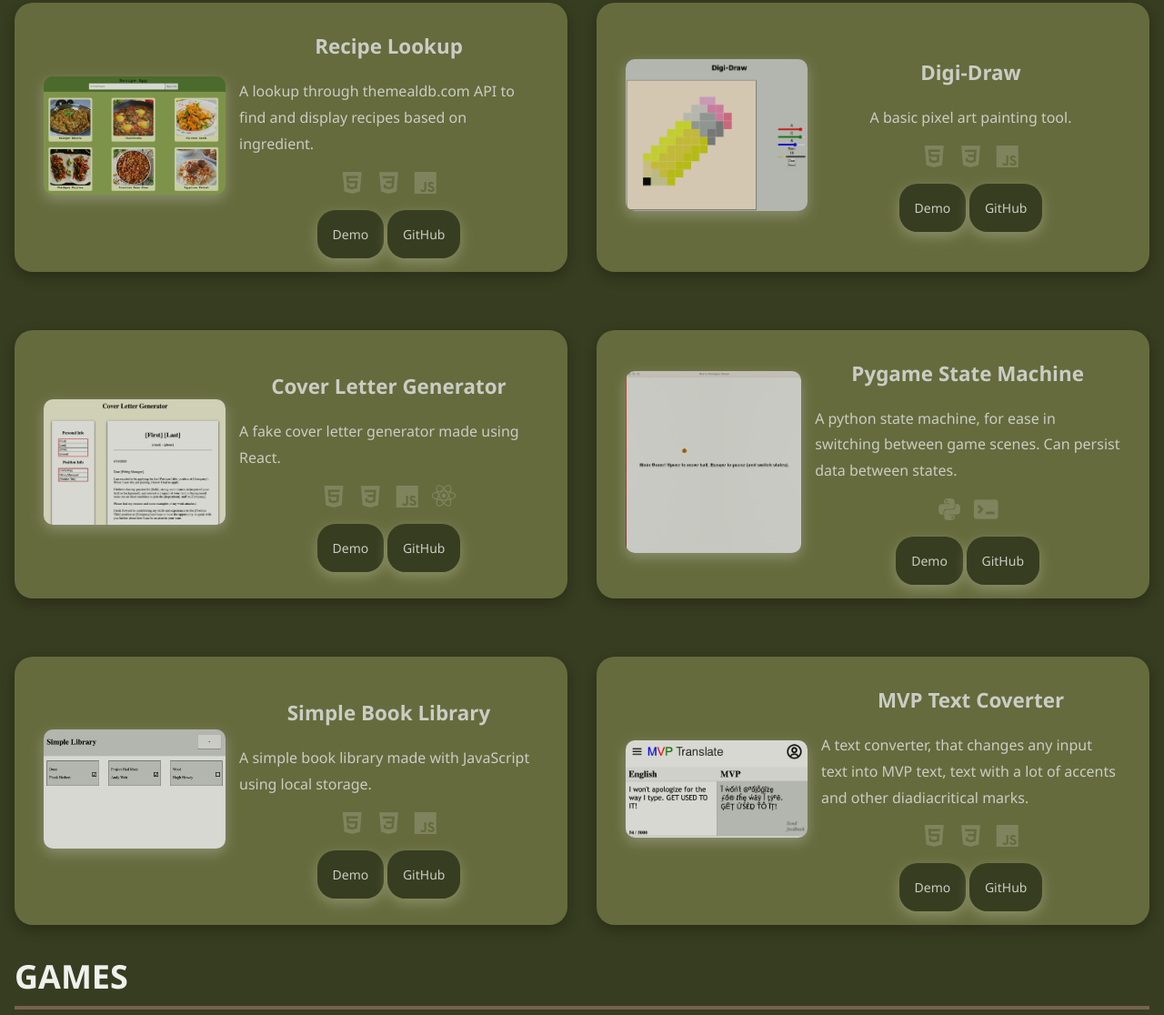
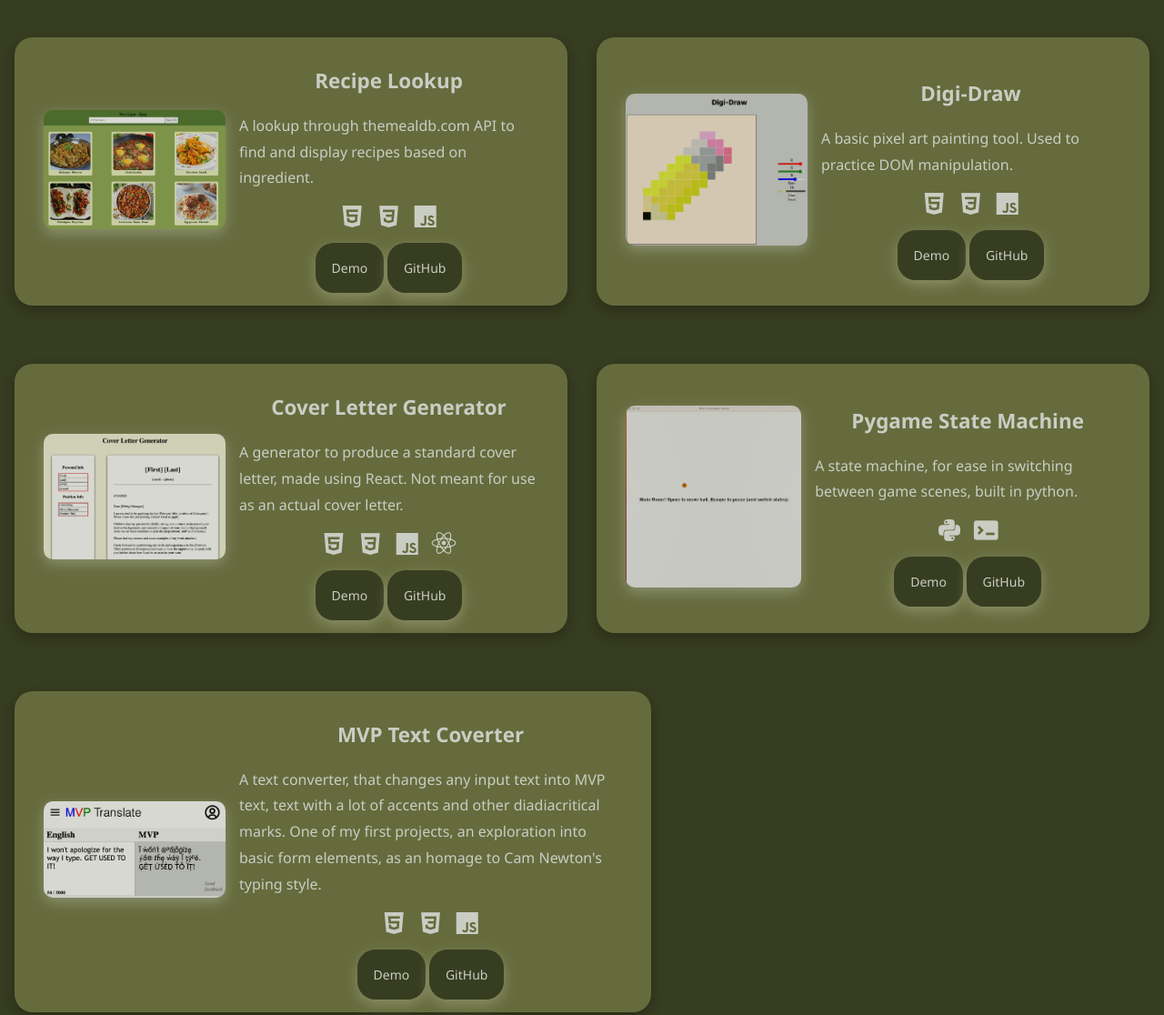
Before and after one commit to JordanKarp/JordanKarp.github.io, a website: page index.html in a window 1280 px wide. Shown: the part 1404-2520 px from the top of the page at 91% size. Drawn offline with nearby package versions, Linux system fonts and the light colour scheme.

Commit message:
Some content updates

```diff
--- a/index.html
+++ b/index.html
@@ -46,7 +46,7 @@
                     </a>
                     <div class="card-content">
                         <h2 class="card-title">Diagramless Crossword Builder</h2>
-                        <p class="card-summary">My largest project to date. This is program is able to build the all possible diagrams for a diagramless crossword puzzle, using only clue numbers.</p>
+                        <p class="card-summary">My largest analytical project. This is program is able to build the all possible diagrams for a diagramless crossword puzzle, using only clue numbers. Written in Python, and used Flask to create the front-end display.</p>
                         <div class="card-icons">
                             <i class='bx bxl-python' title="Python"></i>
                             <i class='bx bxl-flask' ></i>
@@ -64,7 +64,7 @@
                     </a>
                     <div class="card-content">
                         <h2 class="card-title">Local Library</h2>
-                        <p class="card-summary">A full library system made with express and MongoDB. Features a login system a full CRUD features towards Authors, Books, Book Instances, Genres, and Users. </p>
+                        <p class="card-summary">A full library system made with Express and MongoDB. Features a login system with authentication and full CRUD database features. </p>
                         <div class="card-icons">
                             <i class='bx bxl-javascript' ></i>
                             <i class='bx bxl-react' ></i>
@@ -83,7 +83,7 @@
                     </a>
                     <div class="card-content">
                         <h2 class="card-title">Recipe Lookup</h2>
-                        <p class="card-summary">A lookup through themealdb.com API to find and display recipes based on ingredient.</p>
+                        <p class="card-summary">A lookup through themealdb.com API to find and display recipes based on ingredient. </p>
                         <div class="card-icons">
                             <i class='bx bxl-html5' ></i>
                             <i class='bx bxl-css3' ></i>
@@ -102,7 +102,7 @@
                     <div class="card-content">
 
                     <h2 class="card-title">Digi-Draw</h2>
-                    <p class="card-summary">A basic pixel art painting tool.</p>
+                    <p class="card-summary">A basic pixel art painting tool. Used to practice DOM manipulation.</p>
                     <div class="card-icons">
                         <i class='bx bxl-html5' ></i>
                         <i class='bx bxl-css3' ></i>
@@ -120,7 +120,7 @@
                     </a>
                     <div class="card-content">
                         <h2 class="card-title">Cover Letter Generator</h2>
-                        <p class="card-summary">A fake cover letter generator made using React.</p>
+                        <p class="card-summary">A generator to produce a standard cover letter, made using React. Not meant for use as an actual cover letter.</p>
                         <div class="card-icons">
                             <i class='bx bxl-html5' ></i>
                             <i class='bx bxl-css3' ></i>
@@ -139,7 +139,7 @@
                     </a>
                     <div class="card-content">
                         <h2 class="card-title">Pygame State Machine</h2>
-                        <p class="card-summary">A python state machine, for ease in switching between game scenes. Can persist data between states.</p>
+                        <p class="card-summary">A state machine, for ease in switching between game scenes, built in python. </p>
                         <div class="card-icons">
                             <i class='bx bxl-python'></i>
                             <i class='bx bxs-terminal' ></i>
@@ -150,24 +150,6 @@
                         </div>
                     </div>
                 </div>
-                <div class="card" id="simple-book-library">
-                    <a href="https://jordankarp.github.io/Simple-Book-Library/" class="card-bkg" target="_blank">
-                        <img src="./images/book_library.png" alt="An image of the simple book library website">
-                    </a>
-                    <div class="card-content">
-                        <h2 class="card-title">Simple Book Library</h2>
-                        <p class="card-summary">A simple book library made with JavaScript using local storage.</p>
-                        <div class="card-icons">
-                            <i class='bx bxl-html5' ></i>
-                            <i class='bx bxl-css3' ></i>
-                            <i class='bx bxl-javascript' ></i>
-                        </div>
-                        <div class="card-links">
-                            <a href="/simple-book-library/index.html" target="_blank">Demo</a>
-                            <a href="https://github.com/JordanKarp/Simple-Book-Library" target="_blank">GitHub</a>
-                        </div>
-                    </div>
-                </div>
                 <div class="card" id="mvp">
                     <a href="mvp_converter/index.html" class="card-bkg" target="_blank">
                         <img src="./images/mvp.png" alt="An image of the MVP converter website">
@@ -175,7 +157,7 @@
                     <div class="card-content">
                         <h2 class="card-title">MVP Text Coverter</h2>
                         <p class="card-summary">A text converter, that changes any input text into MVP text, text with a
-                            lot of accents and other diadiacritical marks.</p>
+                            lot of accents and other diadiacritical marks. One of my first projects, an exploration into basic form elements, as an homage to Cam Newton's typing style.</p>
                         <div class="card-icons">
                             <i class='bx bxl-html5' ></i>
                             <i class='bx bxl-css3' ></i>
--- a/style.css
+++ b/style.css
@@ -65,6 +65,7 @@ html {
 
 body {
   font-size: 14px;
+
 }
 
 header {
@@ -158,7 +159,7 @@ main {
   display: flex;
   justify-content: space-between;
   align-items: center;
-  margin-bottom: 40px;
+  margin-bottom: 20px;
   font-size: 1.5rem;
 }
 
@@ -196,8 +197,8 @@ main {
 }
 
 .card:hover {
-  /* border-color: var(--card-hover-border);
-  box-shadow: none; */
+  /* border-color: var(--card-hover-border); */
+  box-shadow: none;
   opacity: 1;
 }
 
@@ -235,15 +236,8 @@ main {
   color: var(--card-icons);
   font-size: 2rem;
   margin: .5rem 0;
-  opacity:  0.5;
 }
 
-.card-icons i {
-  opacity:  0.5;
-}
-.card-icons i:hover {
-  opacity:  1;
-}
 
 .card-links {
   margin-top: 1rem;
@@ -252,7 +246,7 @@ main {
 .card-links a {
   color: var(--card-links);
   box-shadow: 0 5px 15px rgba(254, 250, 224,0.35);
-  border: 1px solid transparent;
+  border: 2px solid transparent;
   padding: 1rem;
   transition: all 0.3s ease;
   border-radius: 20px;
```
Also changed, not shown: images/book_library.png (deleted).
